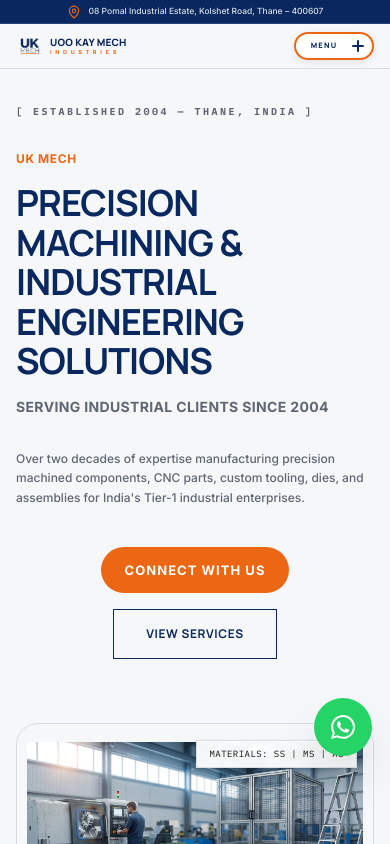
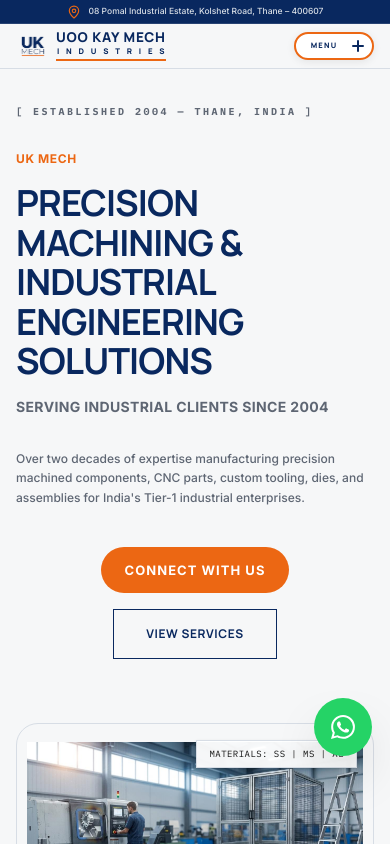
Before and after one commit to swcomputerhealthcare/UOO-KAY-MECH2, a Next.js app: page / in a window 390 px wide. Shown: the top 844 px of the page. Built offline with nearby package versions, Linux system fonts and the light colour scheme.

Commit message:
fix: accessibility ARIA‑hidden focus bug & preload warnings

```diff
--- a/src/components/Footer.jsx
+++ b/src/components/Footer.jsx
@@ -27,7 +27,7 @@
                   UOO KAY MECH
                 </span>
                 <span className="logoTextBottom">
-                  INDUSTRIES
+                  <span>I</span><span>N</span><span>D</span><span>U</span><span>S</span><span>T</span><span>R</span><span>I</span><span>E</span><span>S</span>
                 </span>
               </div>
             </Link>
--- a/src/components/StaggeredMenu.css
+++ b/src/components/StaggeredMenu.css
@@ -56,8 +56,8 @@
 
 .logoImg {
   position: relative;
-  width: 42px;
-  height: 42px;
+  width: 48px;
+  height: 48px;
   flex-shrink: 0;
 }
 
@@ -66,27 +66,32 @@
   flex-direction: column;
   justify-content: center;
   text-align: left;
+  border-bottom: 3.5px solid #EC6713;
+  padding-bottom: 6px;
 }
 
 .logoTextTop {
   font-family: var(--font-heading), sans-serif;
   color: #09285F;
-  font-weight: 800;
-  font-size: 14.5px;
+  font-weight: 850;
+  font-size: 19.5px;
   line-height: 1;
-  letter-spacing: 0.02em;
+  letter-spacing: 0.05em;
+  word-spacing: 1px;
   white-space: nowrap;
 }
 
 .logoTextBottom {
   font-family: var(--font-heading), sans-serif;
-  color: #EC6713;
-  font-weight: 800;
-  font-size: 8.2px;
+  color: #09285F;
+  font-weight: 850;
+  font-size: 10.5px;
   line-height: 1;
-  letter-spacing: 0.72em;
-  margin-top: 4.5px;
-  white-space: nowrap;
+  margin-top: 5px;
+  display: flex;
+  justify-content: space-between;
+  width: 100%;
+  padding: 0 2px;
 }
 
 @media (max-width: 1024px) {
@@ -98,18 +103,28 @@
     gap: 8px;
   }
   .logoImg {
-    width: 32px;
-    height: 32px;
+    width: 38px;
+    height: 38px;
+  }
+
+  .logo-text {
+    border-bottom-width: 2.5px;
+    padding-bottom: 4px;
   }
 
   .logoTextTop {
-    font-size: 11px;
+    font-size: 15px;
     margin-bottom: 0;
+    letter-spacing: 0.05em;
+    word-spacing: 0.8px;
   }
   .logoTextBottom {
-    font-size: 6.2px;
-    margin-top: 3.5px;
-    letter-spacing: 0.7em;
+    font-size: 8.5px;
+    margin-top: 4px;
+    display: flex;
+    justify-content: space-between;
+    width: 100%;
+    padding: 0 1.5px;
   }
 }
 
@@ -122,18 +137,28 @@
     gap: 6px;
   }
   .logoImg {
-    width: 28px;
-    height: 28px;
+    width: 34px;
+    height: 34px;
+  }
+
+  .logo-text {
+    border-bottom-width: 2px;
+    padding-bottom: 3px;
   }
 
   .logoTextTop {
-    font-size: 10px;
+    font-size: 13.5px;
     margin-bottom: 0;
+    letter-spacing: 0.05em;
+    word-spacing: 0.6px;
   }
   .logoTextBottom {
-    font-size: 5.5px;
-    margin-top: 3px;
-    letter-spacing: 0.68em;
+    font-size: 7.8px;
+    margin-top: 3.5px;
+    display: flex;
+    justify-content: space-between;
+    width: 100%;
+    padding: 0 1px;
   }
 }
 
--- a/src/components/StaggeredMenu.jsx
+++ b/src/components/StaggeredMenu.jsx
@@ -172,7 +172,7 @@
               UOO KAY MECH
             </span>
             <span className="logoTextBottom">
-              INDUSTRIES
+              <span>I</span><span>N</span><span>D</span><span>U</span><span>S</span><span>T</span><span>R</span><span>I</span><span>E</span><span>S</span>
             </span>
           </div>
         </Link>
```
